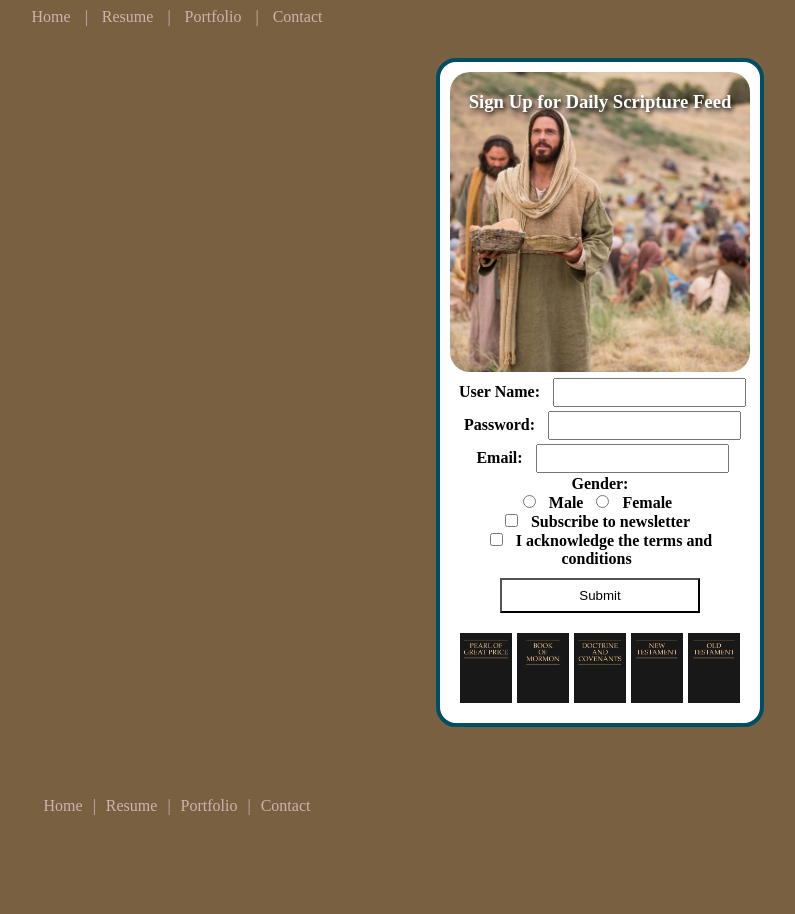
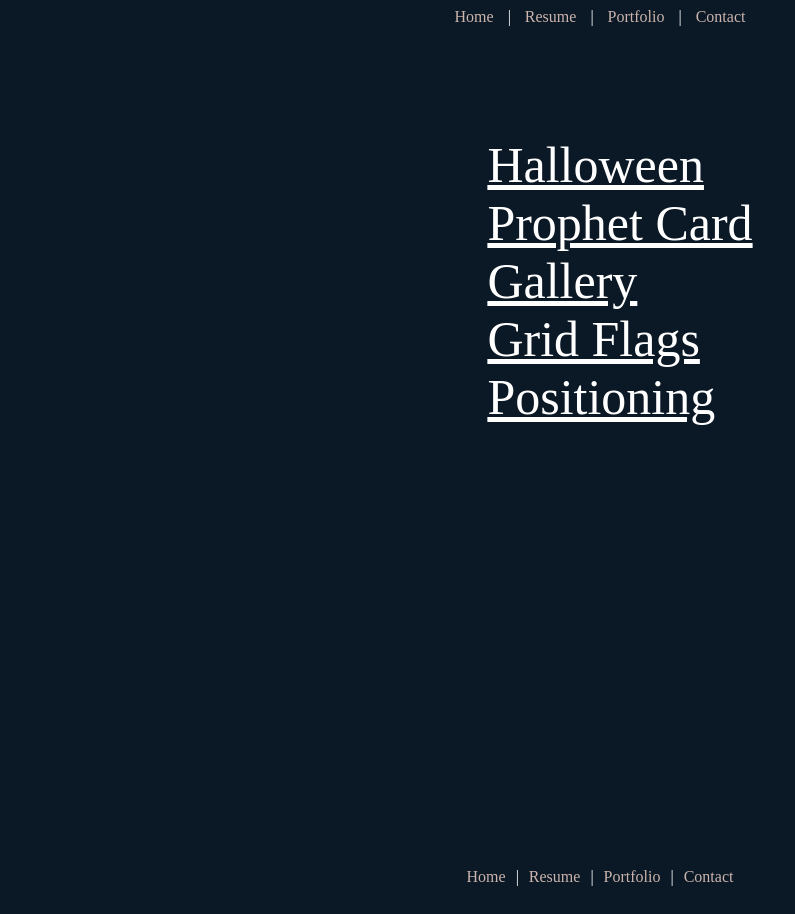
Before and after one commit to sendtodwf-source/WDD130, a plain HTML site: page portfolioAssignment/ice.html in a window 1280 px wide. Shown: the whole page, without its empty margins (40-835 px from the left). Before the commit the page ends 843 px from the top, so only its background shows below. Drawn offline with Linux system fonts and the light colour scheme.

Commit message:
Resubmission v1

```diff
--- a/portfolioAssignment/ice.html
+++ b/portfolioAssignment/ice.html
@@ -5,11 +5,9 @@
     <meta charset="UTF-8">
     <meta name="viewport" content="width=device-width, initial-scale=1.0">
     <title>Daily Feed Sign Up</title>
-    <link rel="stylesheet" href="portfolioStyle.css">
-
+    <link rel="stylesheet" href="style.css">
 </head>
-
-<body class="hero">
+<body id="hero">
     <header>
         <nav>
             <a id="link" href="index.html">Home</a>
@@ -20,87 +18,17 @@
             <a id="w"> | </a>
             <a id="link" href="">Contact</a> <!--Contact Page with all social media pages-->
         </nav>
+
     </header>
-    <div id="formContainer">
-        <h3>Sign Up for Daily Scripture Feed</h3>
-        <img class="heroImg" src="images/jesus_feeds_5000.jpeg" alt="Jesus Feeding 5000 image">
-        <form id="myForm">
-            <button type="button" id="closeBtn">X</button>
-            <label for="username">User Name:</label>
-            <input type="text" id="username" name="username" required>
-
-            <label for="password">Password:</label>
-            <input type="password" id="password" name="password" required>
-
-            <label for="email">Email:</label>
-            <input type="email" id="email" name="email" required>
-
-            <label>Gender:</label>
-            <div>
-                <input type="radio" id="male" name="gender" value="male" required>
-                <label for="male">Male</label>
-                <input type="radio" id="female" name="gender" value="female" required>
-                <label for="female">Female</label>
-            </div>
-
-            <section>
-                <input type="checkbox" id="newsletter" name="newsletter">
-                <label for="newsletter">Subscribe to newsletter</label>
-            </section>
-
-            <section>
-                <input type="checkbox" id="conditions" name="conditions" required>
-                <label for="conditions">I acknowledge the terms and conditions</label>
-            </section>
-
-            <section>
-                <button type="submit">Submit</button>
-            </section>
-        </form>
-        <section class="bookRow">
-        <img src="images/pearl_of_great_price.webp" alt="BoM">
-        <img src="images/book_of_mormon.webp" alt="DaC">
-        <img src="images/doctrine_and_covenants.webp" alt="NT">
-        <img src="images/new_testament.webp" alt="OT">
-        <img src="images/old_testament.webp" alt="PoGp">
-        </section>
-    </div>
-
-    <div id="output"></div>
-
-    <script>
-        // Here is some Javascript to start looking forward to wdd131
-        document.getElementById("closeBtn").addEventListener("click", function () {
-            document.getElementById("formContainer").style.display = "none";
-         });
-        const form = document.getElementById('myForm');
-        const output = document.getElementById('output');
-
-        form.addEventListener('submit', function (event) {
-            event.preventDefault(); // Stop form from actually submitting
-
-            const formData = new FormData(form);
-            const entries = [];
-
-            for (const [key, value] of formData.entries()) {
-                if (key == "password") {
-                    entries.push(`<strong>${key}</strong>: ${value} (you should probably encrypt the password)`);
-                } else {
-                    entries.push(`<strong>${key}</strong>: ${value}`);
-                }
-            }
-
-            output.innerHTML = `
-            <br>
-            <h3>Here is the data that would be sent to the server:</h3>
-            <ul>
-                ${entries.map(item => `<li>${item}</li>`).join('')}
+<main>
+    <ul id="icePage">
+        <li><a id="iceLinks" href="https://sendtodwf-source.github.io/WDD130/ice/halloween/">Halloween</a></li>
+        <li><a id="iceLinks" href="https://sendtodwf-source.github.io/WDD130/ice">Prophet Card</a></li>
+        <li><a id="iceLinks" href="https://sendtodwf-source.github.io/WDD130/ice/gallery/">Gallery</a></li>
+        <li><a id="iceLinks" href="https://sendtodwf-source.github.io/WDD130/ice/grid_flags/flags">Grid Flags</a></li>
+        <li><a id="iceLinks" href="https://sendtodwf-source.github.io/WDD130/ice/positioning/positioning">Positioning</a></li>
     </ul>
-            `;
-                });
-    </script>
-</body>
-
+</main>
 <footer>
     <a id="link" href="index.html">Home</a>
     <a id="w"> | </a>
@@ -110,5 +38,5 @@
     <a id="w"> | </a>
     <a id="link" href="">Contact</a> <!--Contact Page with all social media pages-->
 </footer>
-
+</body>
 </html>
--- a/portfolioAssignment/portfolioStyle.css
+++ /dev/null
@@ -1,116 +0,0 @@
-
-body {
-    background: rgb(120, 96, 64);
-    display:grid;
-    grid-template-columns: repeat(3, 1fr);
-    }
-
-
-#formContainer
-{
-    background-color: white;
-    border: 4px solid #004e63;
-    border-radius: 20px;
-    text-align: center;
-    grid-column: 2;
-    margin: 50px 50px;
-    padding: 10px;
-}
-
-#formContainer label, input
-{
-    font-weight: bold;
-    text-align: center;
-    padding: 5px;
-    margin: 2px;
-}
-
-button:hover{
-    box-shadow: 2px 3px 5px black;
-    background: #007fa2;
-}
-
-button{
-    background: white;
-    width: 200px;
-    height: 35px;
-    margin: 10px;
-}
-
-input:hover{
-    box-shadow: 1px 1px 5px black;
-    background: #f8f4a3ef;
-}
-
-#closeBtn{
-    position: absolute;
-    top: 100%
-    left 100%;
-    transform: translate(-200%, -1500%);
-}
-h3
-{
-    color: white;
-    text-shadow: 2px 3px 5px black;
-    position: relative;
-    z-index: 2;
-
-}
-.heroImg {
-    margin-top: -59px;
-    border-radius: 20px;
-    width: 300px;
-    height: 300px;
-    object-fit: cover;
-    object-position: top;
-}
-
-.bookRow{
-    display:grid;
-    grid-template-columns: repeat(5, 1fr);
-    margin: 0 auto;
-    gap: 5px;
-    padding: 10px
-
-}
-.bookRow img{
-    object-fit: cover;
-    width: 100%;
-    height: auto;
-}
-header{
-    display: grid;
-    color: #CBB4AD;
-    justify-items: center;
-    margin: 0px 0px 10px 0px;
-}
-header a{
-    color: #CBB4AD;
-    text-decoration: none;
-    margin: 5px;
-}
-header a:visited{
-    color: #CBB4AD;
-    text-decoration: none;
-}
-
-footer{
-    display: flex;
-    color: #CBB4AD;
-    align-items: center;
-    justify-content: center;
-    gap: 10px;
-    margin: 20px;
-}
-footer a{
-    color: #CBB4AD;
-    text-decoration: none;
-}
-footer a:visited{
-    color: #CBB4AD;
-    text-decoration: none;
-}
-#link:hover{
-    color: lightgray;
-    text-decoration: underline;
-}
--- a/portfolioAssignment/style.css
+++ b/portfolioAssignment/style.css
@@ -81,6 +81,7 @@ h1, h2, a, p
     color: #CBB4AD;
 }
 
+
 #w{
     color: white;
 }
@@ -105,3 +106,19 @@ button:hover{
     color: lightgray;
     background: navy;
 }
+
+#icePage{
+    list-style: none;
+    display: grid;
+    text-wrap: nowrap;
+    grid-column: 2/3;
+    margin-top: 100px;
+}
+#iceLinks{
+    color: white;
+    align-items: center;
+    margin: auto 40px;
+    font-size: 50px;
+    justify-items:center;
+
+}
```
Also changed, not shown: PersonalSitePlan/AdobeColor-My Color Theme.jpeg (added), PersonalSitePlan/Retro Tropical Sunset Island Logo.png (added), PersonalSitePlan/The Hidden Paradise of São Tome.txt (added), 2 other files. Lines whose indentation alone changed are shown as unchanged.
